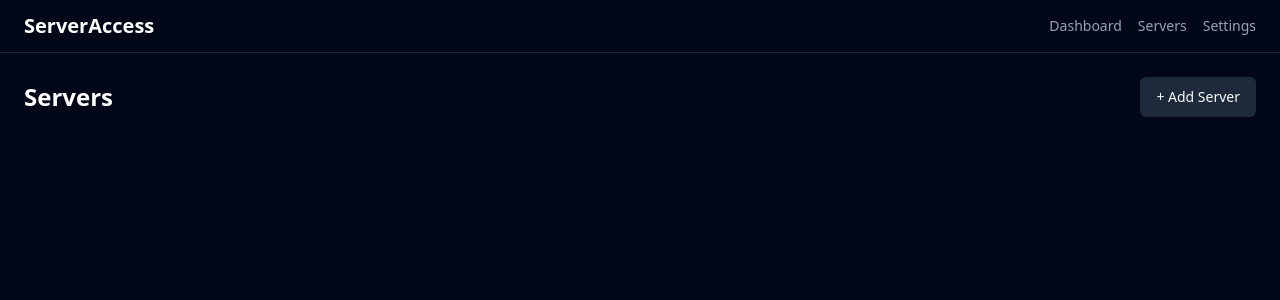
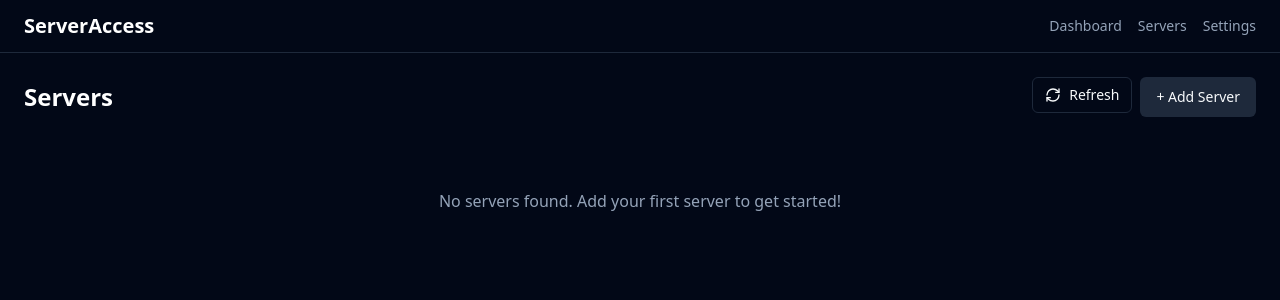
Before and after one commit to ChrisKp1710/my-devpulse, a React (Vite) app: page / in a window 1280 px wide. Shown: the top 300 px of the page. Built offline with nearby package versions, Linux system fonts and the light colour scheme.

Commit message:
feat: migliora il componente AddServerModal con gestione semplificata del salvataggio e ricaricamento dei server; aggiungi descrizione al dialogo

```diff
--- a/src/components/AddServerModal.tsx
+++ b/src/components/AddServerModal.tsx
@@ -3,6 +3,7 @@ import {
   DialogTrigger,
   DialogContent,
   DialogTitle,
+  DialogDescription,
 } from "@/components/ui/dialog";
 import { Input } from "@/components/ui/input";
 import { Button } from "@/components/ui/button";
@@ -11,10 +12,10 @@ import { useState } from "react";
 import { useServer } from "@/context/useServer";
 import type { ServerStatus, Server } from "@/context/ServerContext.types";
 import { toast } from "sonner";
-import { invoke } from "@tauri-apps/api/core";
+import { saveServer, loadServers } from "@/lib/serverStorage";
 
 const AddServerModal = () => {
-  const { servers, setServers, setSelectedServer } = useServer();
+  const { setServers, setSelectedServer } = useServer();
 
   const [open, setOpen] = useState(false);
   const [isSaving, setIsSaving] = useState(false);
@@ -59,29 +60,16 @@ const AddServerModal = () => {
     };
 
     try {
-      // 🔥 Usa direttamente le API Tauri invece del sistema di storage
-      console.log("📤 Invio server a Tauri:", newServer);
+      // 🔥 Usa la funzione di storage semplificata
+      console.log("📤 Salvando server:", newServer);
 
-      // Converti il server nel formato che si aspetta Rust
-      const rustServer = {
-        id: newServer.id,
-        name: newServer.name,
-        ip: newServer.ip,
-        sshUser: newServer.sshUser, // camelCase per JavaScript
-        sshPort: newServer.sshPort,
-        authMethod: newServer.authMethod,
-        password: newServer.password || null,
-        sshKeyPath: newServer.sshKeyPath || null,
-        sshKey: newServer.sshKey,
-        serverType: newServer.type, // "type" è una parola riservata in Rust
-        status: newServer.status,
-      };
+      await saveServer(newServer);
 
-      await invoke("save_server", { server: rustServer });
+      // Ricarica tutti i server dal file per essere sicuri della sincronizzazione
+      const updatedServers = await loadServers();
+      setServers(updatedServers);
 
-      // Aggiorna lo stato locale
-      const updated = [...servers, newServer];
-      setServers(updated);
+      // Seleziona il server appena aggiunto
       setSelectedServer(newServer);
 
       console.log("✅ Server salvato correttamente");
@@ -105,14 +93,10 @@ const AddServerModal = () => {
       </DialogTrigger>
 
       <DialogContent className="sm:max-w-[420px]">
-        <DialogTitle className="sr-only">Aggiungi un nuovo server</DialogTitle>
-
-        <div className="space-y-2">
-          <h2 className="text-lg font-semibold">Aggiungi un nuovo server</h2>
-          <p className="text-sm text-muted-foreground">
-            Inserisci i dati per connetterti via SSH.
-          </p>
-        </div>
+        <DialogTitle>Aggiungi un nuovo server</DialogTitle>
+        <DialogDescription>
+          Inserisci i dati per connetterti via SSH al tuo server.
+        </DialogDescription>
 
         <div className="space-y-3 mt-4">
           <div className="space-y-1">
--- a/src/components/ServerList.tsx
+++ b/src/components/ServerList.tsx
@@ -1,17 +1,46 @@
 import React from 'react';
 import ServerCard from './ServerCard';
 import AddServerModal from './AddServerModal';
-import { useServer } from '../context/useServer'; // ✅ fix import
-import type { Server } from "../context/ServerContext.types"; // ✅ tipizzazione
+import { Button } from '@/components/ui/button';
+import { RefreshCw } from 'lucide-react';
+import { useServer } from '../context/useServer';
+import { loadServers } from '@/lib/serverStorage';
+import type { Server } from "../context/ServerContext.types";
 
 const ServerList: React.FC = () => {
-  const { servers } = useServer();
+  const { servers, setServers } = useServer();
+  const [isRefreshing, setIsRefreshing] = React.useState(false);
+
+  const handleRefresh = async () => {
+    setIsRefreshing(true);
+    try {
+      const updatedServers = await loadServers();
+      setServers(updatedServers);
+      console.log("🔄 Server list refreshed");
+    } catch (error) {
+      console.error("❌ Error refreshing servers:", error);
+    } finally {
+      setIsRefreshing(false);
+    }
+  };
 
   return (
     <div className="p-6">
       <div className="flex justify-between items-center mb-6">
         <h2 className="text-2xl font-bold text-white">Servers</h2>
-        <AddServerModal />
+        <div className="flex gap-2">
+          <Button
+            onClick={handleRefresh}
+            disabled={isRefreshing}
+            variant="outline"
+            size="sm"
+            className="flex items-center gap-2"
+          >
+            <RefreshCw className={`h-4 w-4 ${isRefreshing ? 'animate-spin' : ''}`} />
+            {isRefreshing ? 'Refreshing...' : 'Refresh'}
+          </Button>
+          <AddServerModal />
+        </div>
       </div>
 
       <div className="grid grid-cols-1 md:grid-cols-2 lg:grid-cols-3 gap-4">
@@ -19,6 +48,14 @@ const ServerList: React.FC = () => {
           <ServerCard key={server.id} server={server} />
         ))}
       </div>
+
+      {servers.length === 0 && (
+        <div className="text-center py-12">
+          <p className="text-muted-foreground mb-4">
+            No servers found. Add your first server to get started!
+          </p>
+        </div>
+      )}
     </div>
   );
 };
--- a/src/lib/serverStorage.ts
+++ b/src/lib/serverStorage.ts
@@ -1,34 +1,46 @@
 // src/lib/serverStorage.ts
 import type { Server } from "@/context/ServerContext.types";
-import { isTauri } from "@/lib/utils";
+import { invoke } from "@tauri-apps/api/core";
 
-// 💾 Salva i server (solo in Tauri)
-export const saveServers = async (servers: Server[]) => {
-  if (!isTauri()) {
-    console.warn("⚠️ Tauri non rilevato: salvataggio disattivato.");
-    return;
-  }
-
+// 📂 Carica i server da Tauri
+export const loadServers = async (): Promise<Server[]> => {
   try {
-    const { saveServers } = await import("./serverStorage.tauri");
-    return saveServers(servers);
+    const servers = await invoke<Server[]>("load_servers");
+    console.log("📂 Server caricati:", servers);
+    return servers || [];
   } catch (error) {
-    console.error("❌ Errore import dinamico saveServers:", error);
+    console.error("❌ Errore caricamento server:", error);
+    return [];
   }
 };
 
-// 📂 Carica i server (solo in Tauri)
-export const loadServers = async (): Promise<Server[]> => {
-  if (!isTauri()) {
-    console.warn("⚠️ Tauri non rilevato: caricamento disattivato.");
-    return [];
-  }
+// 💾 Salva un singolo server
+export const saveServer = async (server: Server): Promise<void> => {
+  try {
+    const rustServer = {
+      id: server.id,
+      name: server.name,
+      ip: server.ip,
+      sshUser: server.sshUser,
+      sshPort: server.sshPort,
+      authMethod: server.authMethod,
+      password: server.password || null,
+      sshKeyPath: server.sshKeyPath || null,
+      sshKey: server.sshKey,
+      serverType: server.type,
+      status: server.status,
+    };
 
-  try {
-    const { loadServers } = await import("./serverStorage.tauri");
-    return await loadServers();
+    await invoke("save_server", { server: rustServer });
+    console.log("✅ Server salvato:", server.name);
   } catch (error) {
-    console.error("❌ Errore import dinamico loadServers:", error);
-    return [];
+    console.error("❌ Errore salvataggio server:", error);
+    throw error;
   }
 };
+
+// Per compatibilità (deprecata)
+// eslint-disable-next-line @typescript-eslint/no-unused-vars
+export const saveServers = async (_servers: Server[]): Promise<void> => {
+  console.warn("⚠️ saveServers è deprecata");
+};
```
